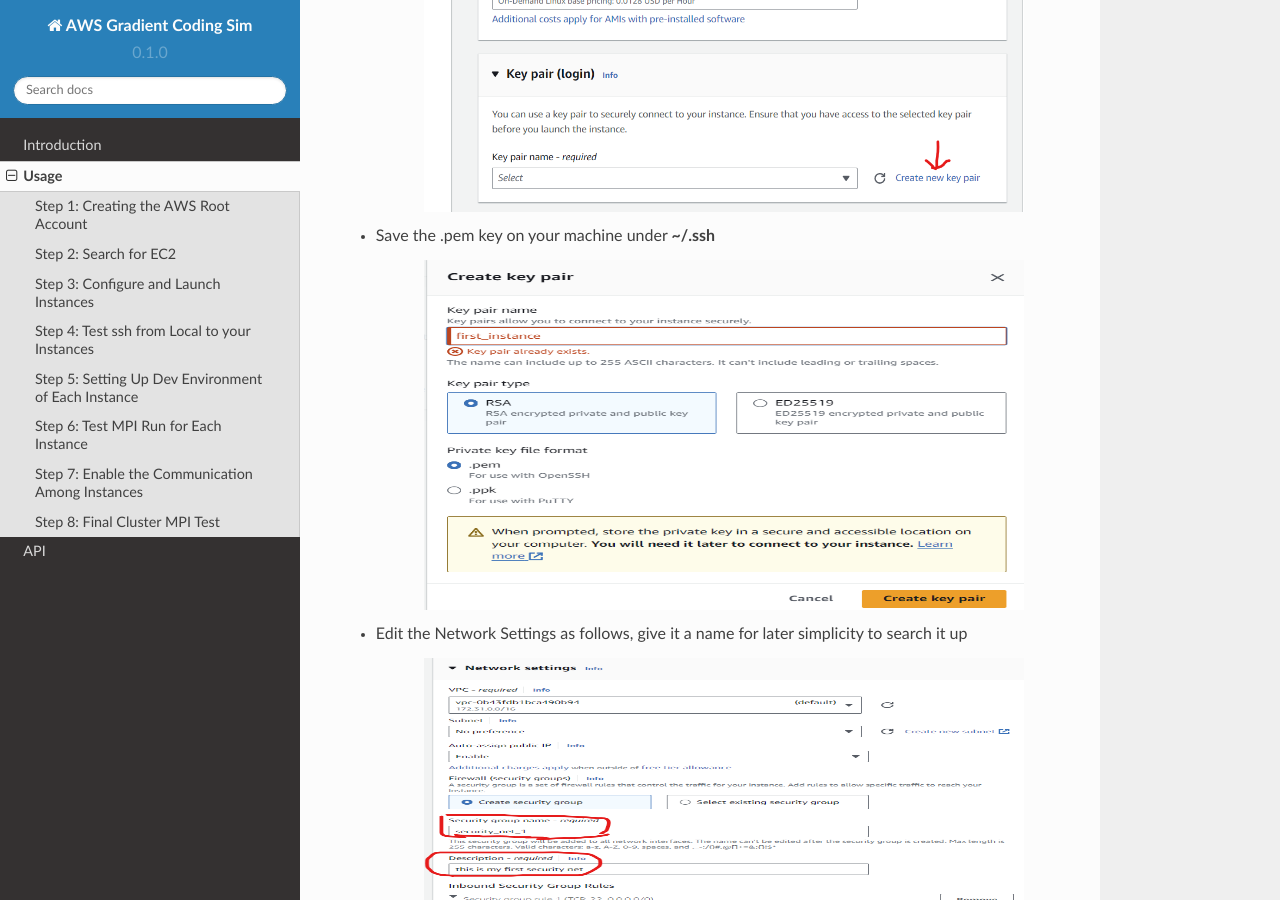
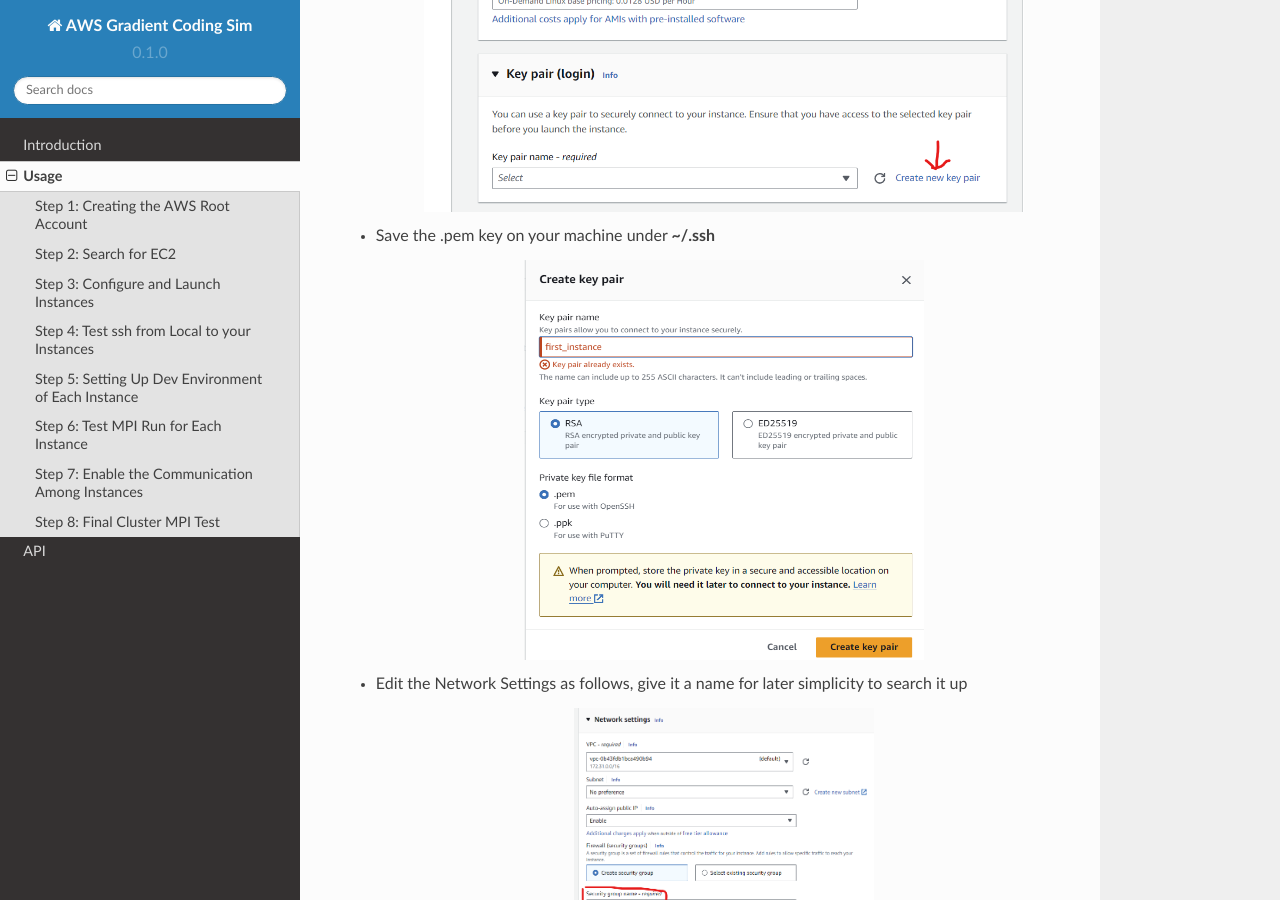
Before and after one commit to ZeeChono/GradientCodeReadDocs, a Sphinx documentation site: the page built from docs/source/usage.rst, in a window 1280 px wide and 900 px high, scrolled down 1864 px. Built offline with Sphinx 7.4.7 and the Read the Docs theme 2.0.0, drawn with Linux system fonts in a browser that asks for light colours.

Commit message:
Update usage.rst

```diff
--- a/docs/source/usage.rst
+++ b/docs/source/usage.rst
@@ -52,15 +52,15 @@
 
    .. image:: assets/5_instance.png
       :alt: Save ssh key pair
-      :width: 600px
-      :height: 350px
+      :width: 400px
+      :height: 400px
       :align: center
 - Edit the Network Settings as follows, give it a name for later simplicity to search it up
 
    .. image:: assets/6_instance.png
       :alt: Network settings
-      :width: 600px
-      :height: 350px
+      :width: 300px
+      :height: 400px
       :align: center
 - Storage Configuration, for free tier, you have 30 gb in total, free to modify it as you need
 
@@ -80,6 +80,12 @@
    .. code-block::
 
       ssh master
+
+   .. image:: assets/ssh_configfile.png
+      :alt: SSH config file settings
+      :width: 600px
+      :height: 350px
+      :align: center
 
 Please make sure the instance you want to connect to is online and the public ipv4 address is up to date in the config file (Because AWS allocates dynamic ipv4 to free tier users).
 
```
